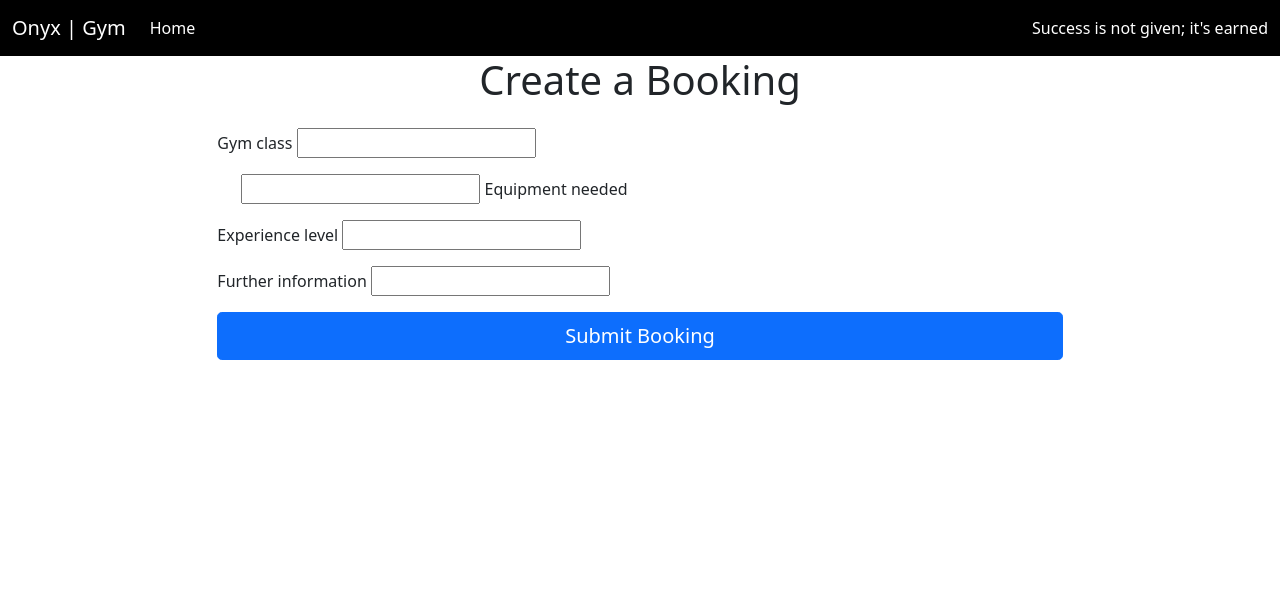
After one commit to RhysTyler112/Back-End-Development-Project, a Django app: template Classes/templates/Classes/booking_form.html in a window 1280 px wide. The commit adds this page. Shown: the top 600 px of the page. Run offline with Django 4.2, Linux system fonts and the light colour scheme; the template is opened without the code that fills it, so the values that code supplies are empty, except form fields; tables that the repository leaves empty hold one stand-in row (values such as "Sample post"); form fields are guessed from the names that the template uses.

Commit message:
add view, urls and html

```diff
--- /dev/null
+++ b/Classes/templates/Classes/booking_form.html
@@ -0,0 +1,35 @@
+{% extends 'base.html' %}
+
+{% block title %}Create Booking{% endblock title %}
+
+{% block content %}
+<div class="row justify-content-center">
+    <div class="col-md-8">
+        <h1 class="text-center mb-4">Create a Booking</h1>
+
+        <form method="POST" novalidate>
+            {% csrf_token %}
+            <div class="mb-3">
+                {{ form.gym_class.label_tag }}
+                {{ form.gym_class }}
+            </div>
+            <div class="form-check mb-3">
+                {{ form.equipment_needed }}
+                {{ form.equipment_needed.label_tag }}
+            </div>
+            <div class="mb-3">
+                {{ form.experience_level.label_tag }}
+                {{ form.experience_level }}
+            </div>
+            <div class="mb-3">
+                {{ form.further_information.label_tag }}
+                {{ form.further_information }}
+            </div>
+
+            <div class="d-grid">
+                <button type="submit" class="btn btn-primary btn-lg">Submit Booking</button>
+            </div>
+        </form>
+    </div>
+</div>
+{% endblock content %}
--- a/Classes/templates/Classes/index.html
+++ b/Classes/templates/Classes/index.html
@@ -19,7 +19,7 @@
                             <p class="card-text"><strong>Duration:</strong> {{ gym_class.duration }}</p>
                             <p class="card-text"><strong>Price:</strong> ${{ gym_class.price }}</p>
                             <div class="d-flex justify-content-center mt-3">
-                                <button class="btn btn-primary">Book</button>
+                                <a class="btn btn-primary" href="#" role="button">Create Booking</a>
                             </div>
                         </div>
                     </div>
--- a/Classes/urls.py
+++ b/Classes/urls.py
@@ -3,4 +3,5 @@ from django.urls import path
 
 urlpatterns = [
     path('', views.ClassesList.as_view(), name='home'),
+     path('New Booking/', views.create_booking, name='booking_create'),
 ]
```
Also changed, not shown: Classes/views.py (+15 -1 lines).
